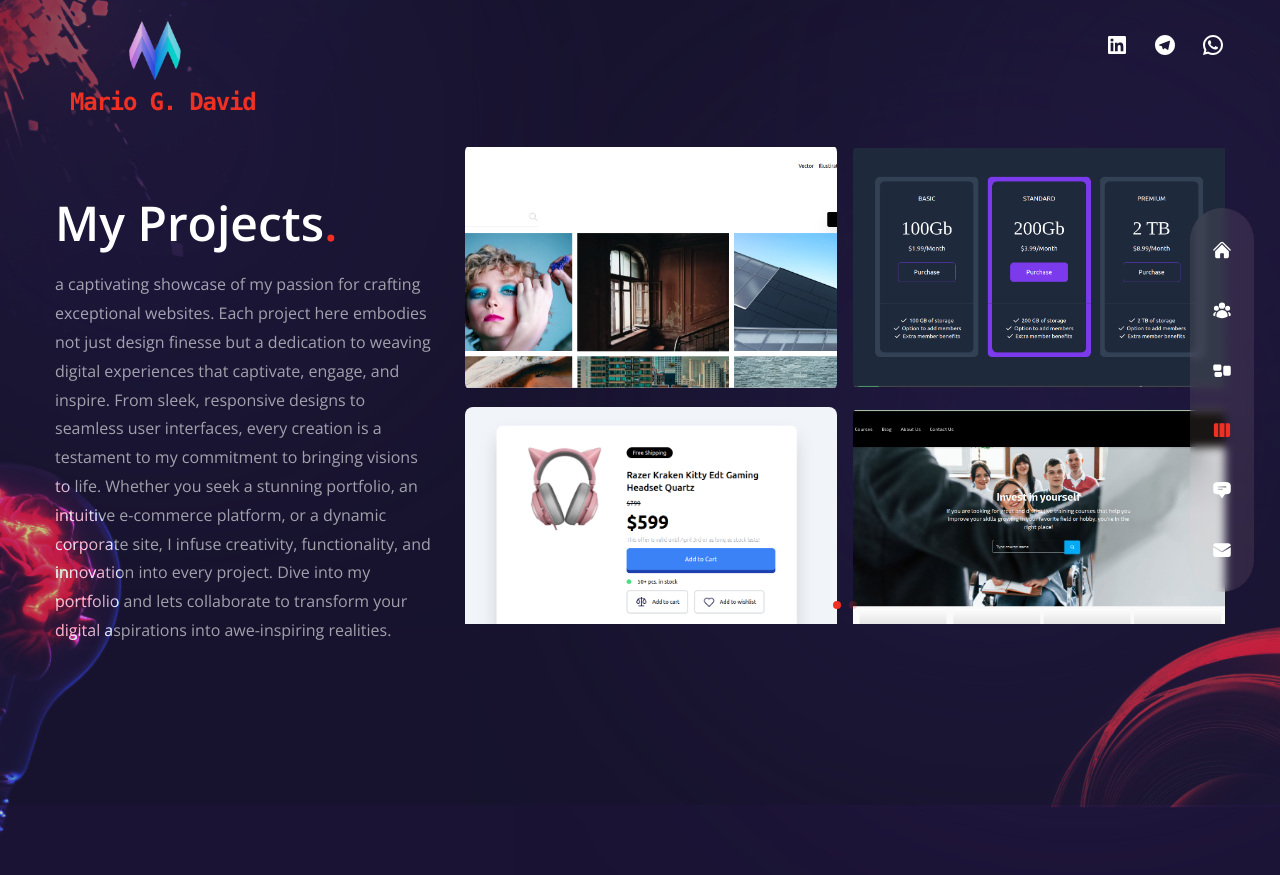
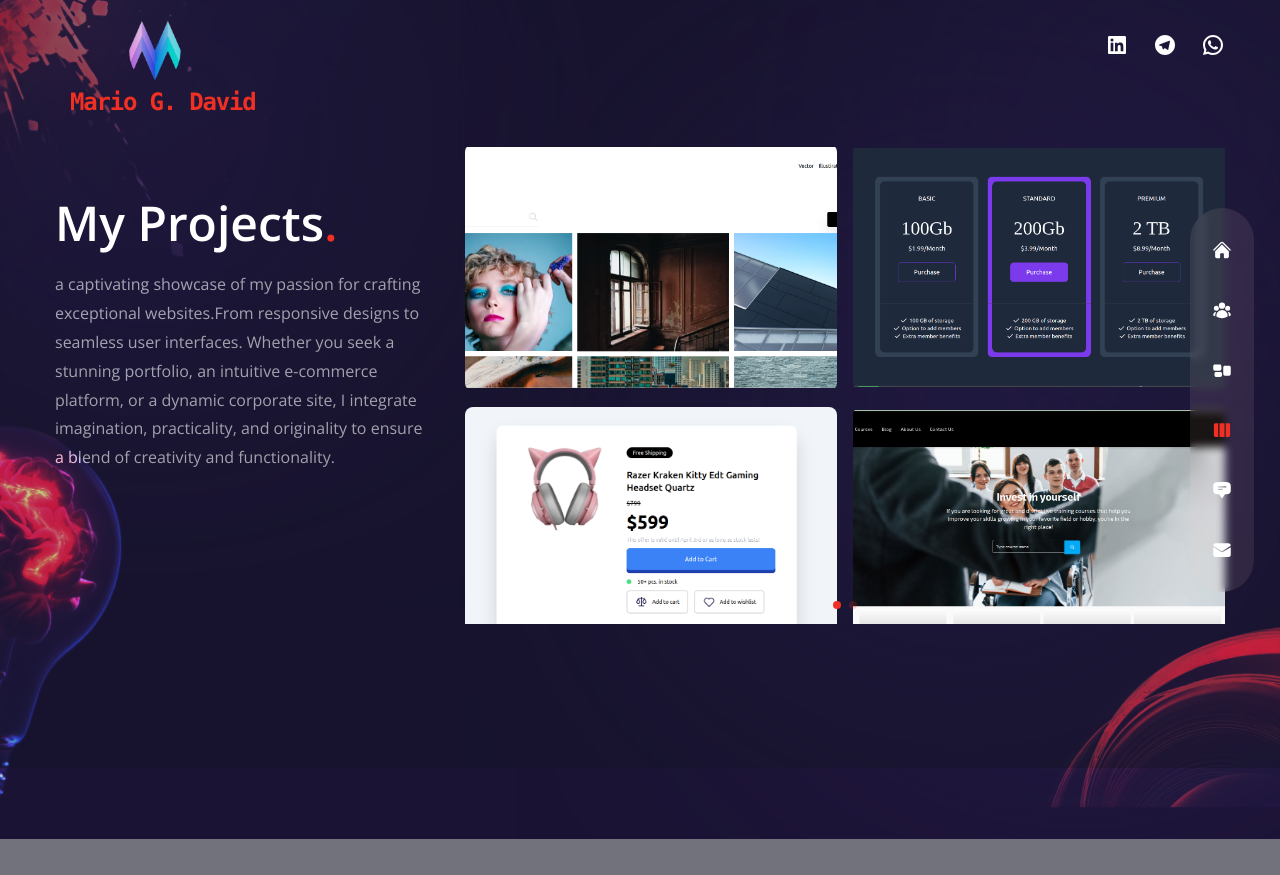
Before and after one commit to mario-george/Mario-George-Portfolio, a Next.js app: page /work in a window 1280 px wide. After the commit the page ends 839 px from the top, so only its background shows below. Built offline with nearby package versions, Linux system fonts and the light colour scheme.

Commit message:
edit work paragraph

```diff
--- a/pages/work/index.js
+++ b/pages/work/index.js
@@ -7,9 +7,9 @@ import { motion } from "framer-motion";
 import { fadeIn } from "@/components/VariantsFramerMotion/VariantsObject";
 const Work = () => {
   return (
-    <div className="h-full bg-primary/30 py-36 flex items-center">
+    <div className="overflow-y-auto bg-primary/30 py-36 flex items-center">
       <Circles />
-      <div className="container mx-auto">
+      <div className="container mx-auto overflow-y-auto">
         <div className="flex flex-col xl:flex-row gap-x-8">
           {/* Text */}
           <div
@@ -33,15 +33,11 @@ const Work = () => {
               className="mb-4 max-w-[400px] mx-auto lg:mx-0"
             >
               a captivating showcase of my passion for crafting exceptional
-              websites. Each project here embodies not just design finesse but a
-              dedication to weaving digital experiences that captivate, engage,
-              and inspire. From sleek, responsive designs to seamless user
-              interfaces, every creation is a testament to my commitment to
-              bringing visions to life. Whether you seek a stunning portfolio,
-              an intuitive e-commerce platform, or a dynamic corporate site, I
-              infuse creativity, functionality, and innovation into every
-              project. Dive into my portfolio and lets collaborate to transform
-              your digital aspirations into awe-inspiring realities.
+              websites.From responsive designs to seamless user interfaces.
+              Whether you seek a stunning portfolio, an intuitive e-commerce
+              platform, or a dynamic corporate site, I integrate imagination,
+              practicality, and originality to ensure a blend of creativity and
+              functionality.
             </motion.p>
           </div>
           {/* slider */}
```
